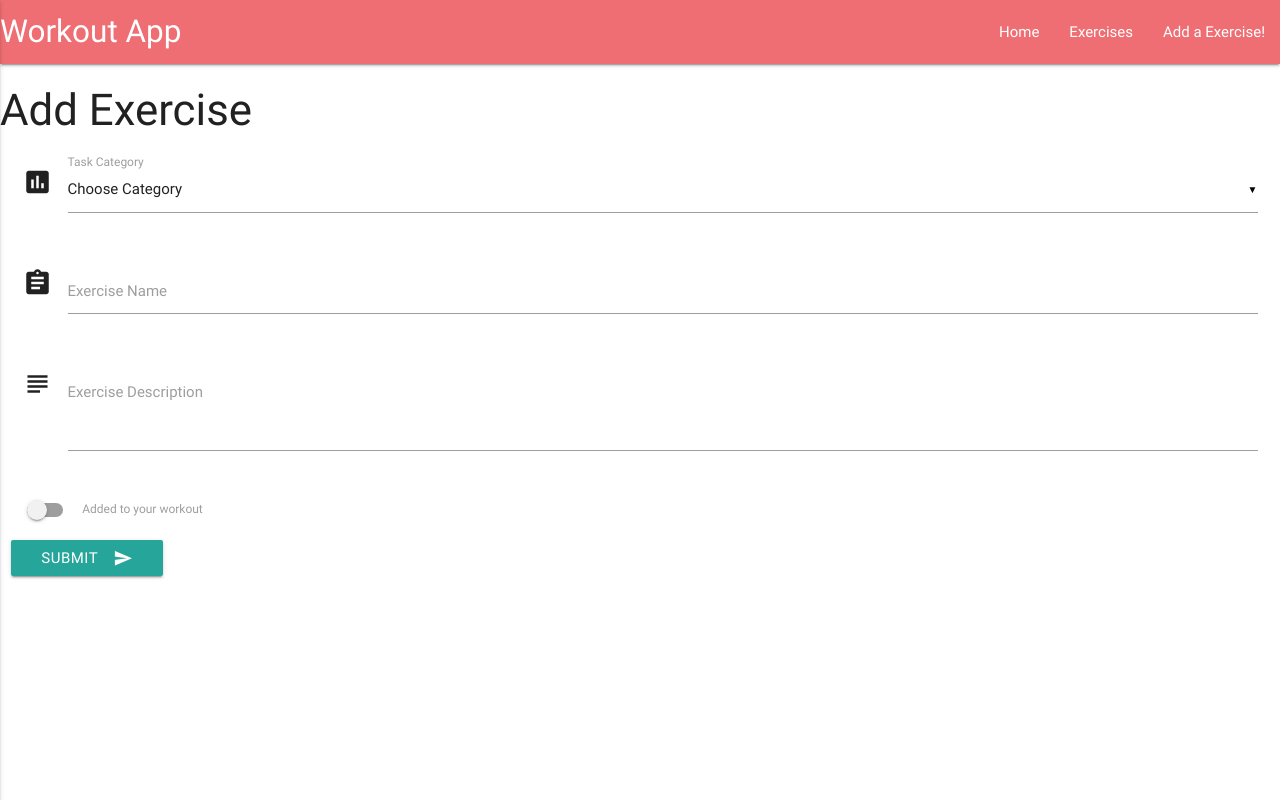
After one commit to chrisoc19/workout, a Flask app: page /add_exercise in a window 1280 px wide. The commit adds this page. Run offline with Flask 2, Linux system fonts and the light colour scheme; data that the repository does not hold is empty; some libraries are stand-ins or nearby versions.

Commit message:
added user submit functionality

```diff
--- a/app.py
+++ b/app.py
@@ -12,13 +12,28 @@ mongo = PyMongo(app)
 
 
 @app.route('/')
+@app.route('/home_page')
+def go_home():
+    return render_template("home.html")
+
+
 @app.route('/get_exercise')
 def get_exercise():
     return render_template("exercises.html", exercises=mongo.db.exercise.find())
 
-@app.route('/home_page')
-def go_home():
-    return render_template("home.html")
+
+@app.route('/add_exercise')
+def add_exercise():
+    categories = mongo.db.categories.find()
+    return render_template('add-exercise.html', categories=categories)
+
+
+@app.route('/insert_exercise', methods=['POST'])
+def insert_exercise():
+    exercises = mongo.db.exercise
+    exercises.insert_one(request.form.to_dict())
+    return render_template("exercises.html", exercises=mongo.db.exercise.find())
+
 
 
 if __name__ == '__main__':
--- /dev/null
+++ b/templates/add-exercise.html
@@ -0,0 +1,54 @@
+{% extends 'base.html' %}
+{% block content %}
+<h3>Add Exercise</h3>
+<div class="row">
+	<form action="{{ url_for('insert_exercise')}}" method="POST" class="col s12">
+		<div class="row">
+			<div class="row">
+				<div class="input-field col s12">
+					<i class="material-icons prefix">poll</i>
+					<select id="category" name="category_name">
+                  <option value="" disabled selected>Choose Category</option>
+                  {% for category in categories %}
+                      <option value="{{category.category_name}}">{{category.category_name}}</option>
+                  {% endfor %}
+                </select>
+					<label>Task Category</label>
+				</div>
+			</div>
+
+			<div class="row">
+				<div class="input-field col s12">
+					<i class="material-icons prefix">assignment</i>
+					<input id="exercise_name" name="exercise_name" type="text" class="validate">
+					<label for="icon_prefix">Exercise Name</label>
+				</div>
+			</div>
+
+			<div class="row">
+				<div class="input-field col s12">
+					<i class="material-icons prefix">subject</i>
+					<textarea name="exercise_description" id="exercise_description" class="materialize-textarea"></textarea>
+					<label for="icon_telephone">Exercise Description</label>
+				</div>
+			</div>
+			<div class="row">
+				<!-- Switch -->
+				<div class="switch">
+					<label>
+      <input id="add_exercise" name="add_exercise" type="checkbox">
+      <span class="lever"></span>
+      Added to your workout
+    </label>
+				</div>
+			</div>
+
+			<div class="row">
+				<button class="btn waves-effect waves-light" type="submit" name="action">Submit
+                    <i class="material-icons right">send</i>
+                        </button>
+			    </div>
+	</form>
+</div>
+
+{% endblock %}
--- a/templates/base.html
+++ b/templates/base.html
@@ -16,7 +16,7 @@
                 <ul id="nav-mobile" class="right hide-on-med-and-down">
                     <li><a href="{{url_for('go_home')}}">Home</a></li>
                     <li><a href="{{url_for('get_exercise')}}">Exercises</a></li>
-                    <li><a href="#">Manage Categories</a></li>
+                    <li><a href="{{url_for('add_exercise')}}">Add a Exercise!</a></li>
                 </ul>
                 <ul class="side-nav" id="mobile-demo">
                     <li><a href="#">Home</a></li>
```
Also changed, not shown: templates/exercises.html (+4 -16 lines).
